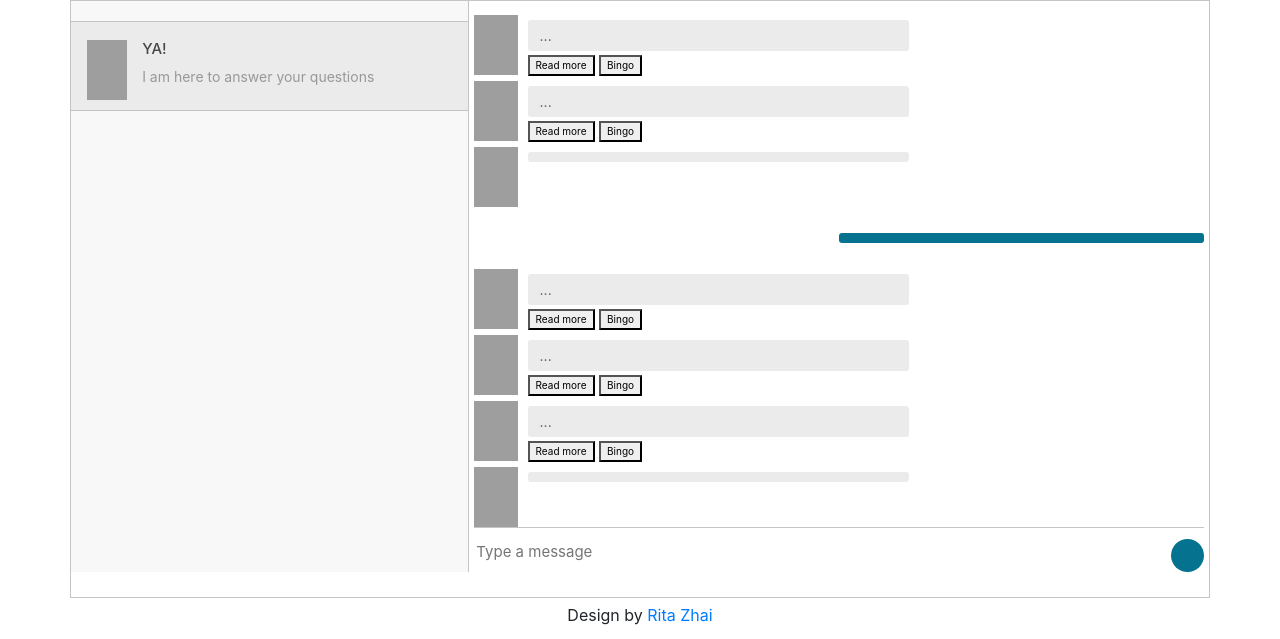
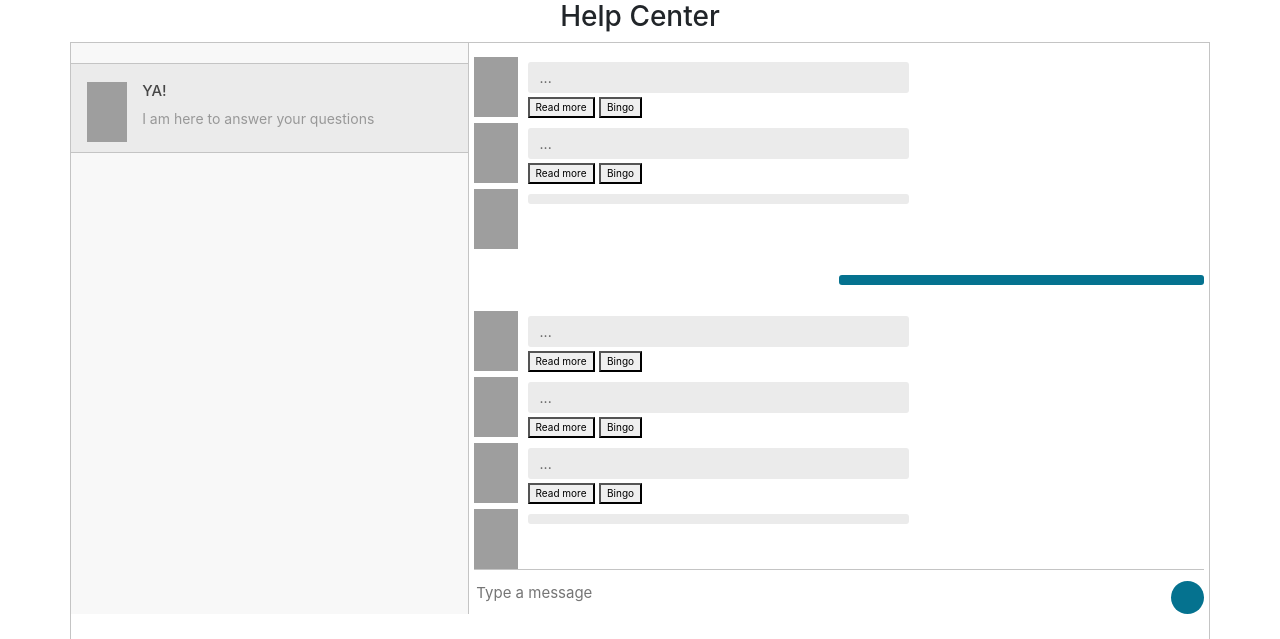
Before and after one commit to ritazhai/yellowstone_answers, a Python web app: template faq/templates/chat5results.html in a window 1280 px wide. Shown: the top 639 px of the page. Run offline with Jinja, Linux system fonts and the light colour scheme; the template is opened without the code that fills it, so the values that code supplies are empty; some libraries are stand-ins or nearby versions; grey boxes are pictures that could not be loaded.

Commit message:
Update chat5results.html

```diff
--- a/faq/templates/chat5results.html
+++ b/faq/templates/chat5results.html
@@ -47,6 +47,7 @@ function myFunction(dots, more, myBtn) {
 }
 </script>
 <div class="container">
+    <h3 class=" text-center">Help Center</h3>
     <div class="messaging">
         <div class="inbox_msg">
             <div class="inbox_people">
```
